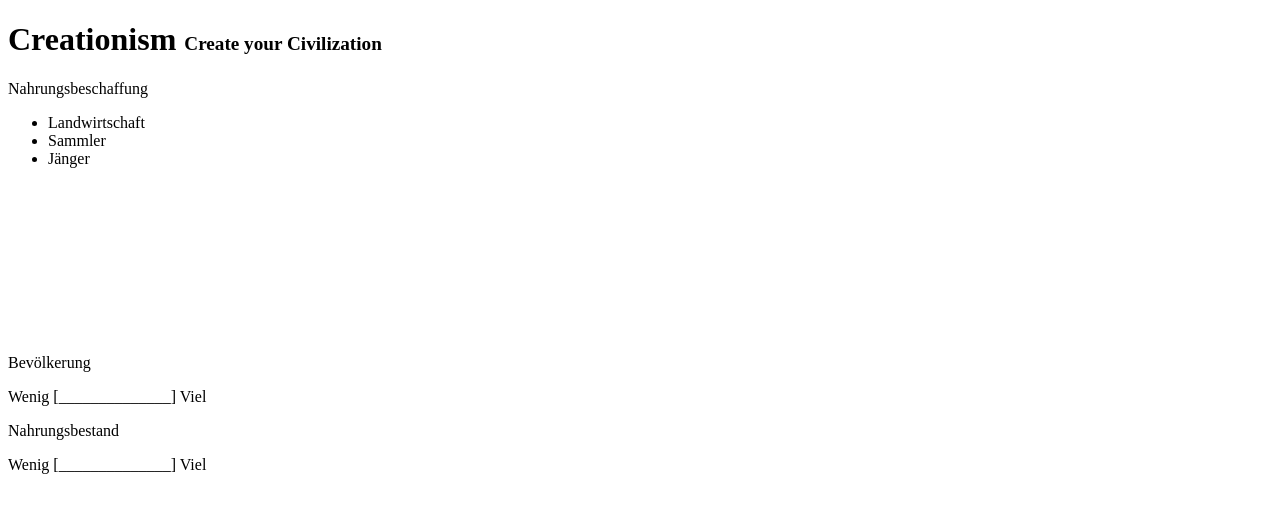
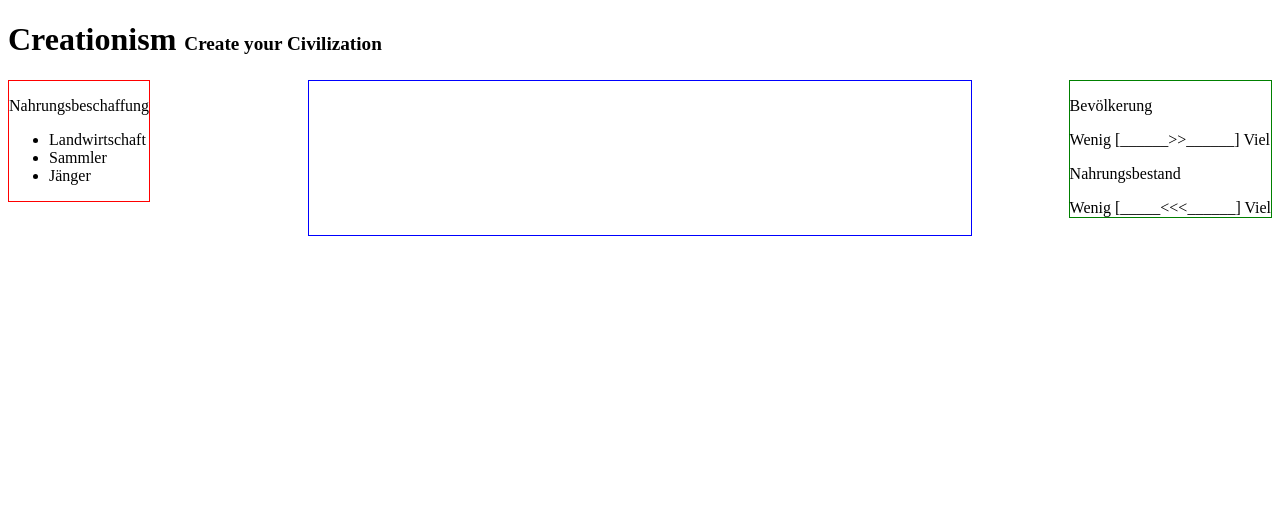
Before and after one commit to Vengarioth/Creationism, a plain HTML site: page client/index.html in a window 1280 px wide. Drawn offline with Linux system fonts and the light colour scheme; a script that the page names is missing.

Commit message:
some css

```diff
--- a/client/index.html
+++ b/client/index.html
@@ -26,6 +26,7 @@
         <h1>{{translate('Title')}} <span class="small">{{translate('Subtitle')}}</span></h1>
     </header>
 
+    <div id="Content">
         <div id="PlayerChoices">
 
             <div>
@@ -46,27 +47,28 @@
 
         </div>
 
-    <div id="PlanetVisualization">
-        <canvas id="Viewport"></canvas>
-    </div>
-
         <div id="PlanetStatus">
 
             <div>
                 <p>Bevölkerung</p>
                 <div>
-                Wenig [______________] Viel
+                    Wenig [______>>______] Viel
                 </div>
             </div>
 
             <div>
                 <p>Nahrungsbestand</p>
                 <div>
-                Wenig [______________] Viel
+                    Wenig [_____<<<______] Viel
                 </div>
             </div>
 
         </div>
 
+        <div id="PlanetVisualization">
+            <canvas id="Viewport"></canvas>
+        </div>
+    </div>
+
 </body>
 </html>
--- a/client/style/style.css
+++ b/client/style/style.css
@@ -1,3 +1,26 @@
 .small {
     font-size: 60%;
 }
+
+#PlayerChoices {
+    display: inline-block;
+    float: left;
+    border: 1px solid red;
+}
+
+#PlanetVisualization {
+    display: block;
+    border: 1px solid blue;
+    margin-left: 300px;
+    margin-right: 300px;
+}
+
+#PlanetStatus {
+    display: inline-block;
+    float: right;
+    border: 1px solid green;
+}
+
+#Content {
+
+}
```
Lines whose indentation alone changed are shown as unchanged.
